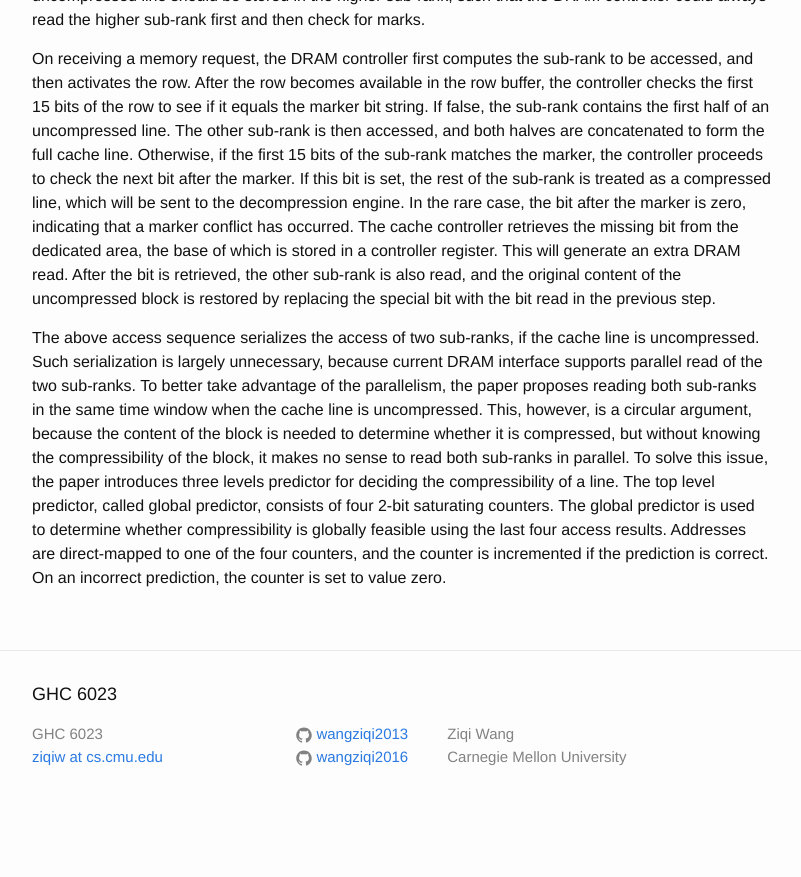
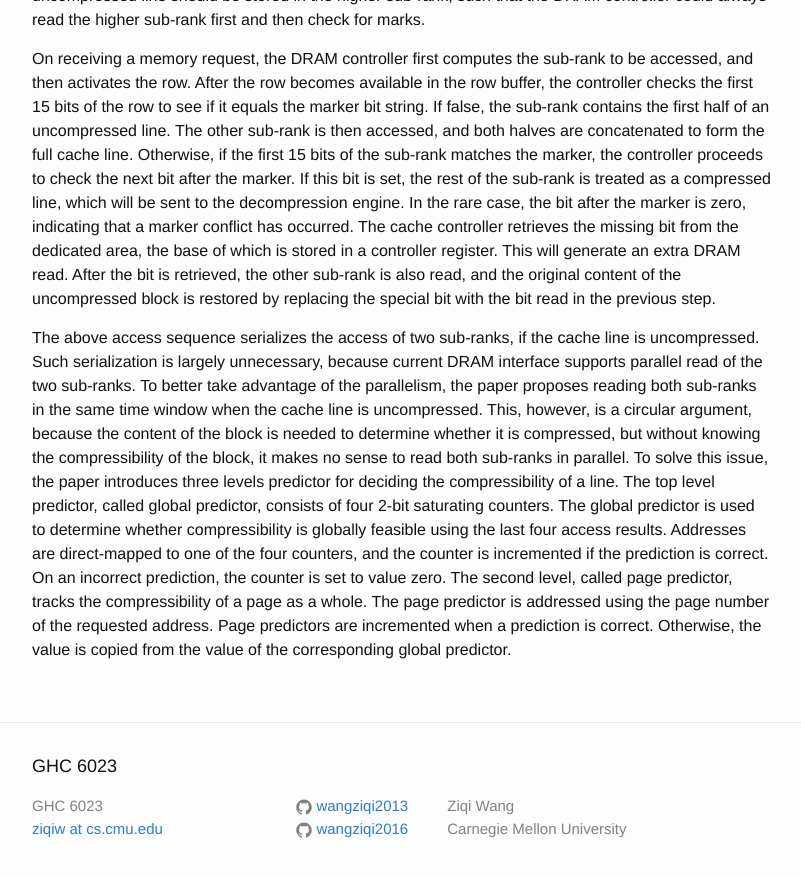
Before and after one commit to wangziqi2013/wangziqi2013.github.io, a Jekyll site: the page built from _posts/2020-06-08-attache.markdown, in a window 1280 px wide and 900 px high, scrolled down 2200 px. Shown: the top 877 px of the window, without its empty margins (238-1039 px from the left). Built offline with Jekyll 4.4.1, drawn with Linux system fonts in a browser that asks for light colours; before the commit the page ends 3028 px from its top, so only the background shows below that.

Commit message:
Adding page predictor

```diff
--- a/_posts/2020-06-08-attache.markdown
+++ b/_posts/2020-06-08-attache.markdown
@@ -102,3 +102,6 @@ The top level predictor, called global predictor, consists of four 2-bit saturat
 is used to determine whether compressibility is globally feasible using the last four access results.
 Addresses are direct-mapped to one of the four counters, and the counter is incremented if the prediction is correct.
 On an incorrect prediction, the counter is set to value zero.
+The second level, called page predictor, tracks the compressibility of a page as a whole. The page predictor is addressed
+using the page number of the requested address. Page predictors are incremented when a prediction is correct. Otherwise,
+the value is copied from the value of the corresponding global predictor.
```
